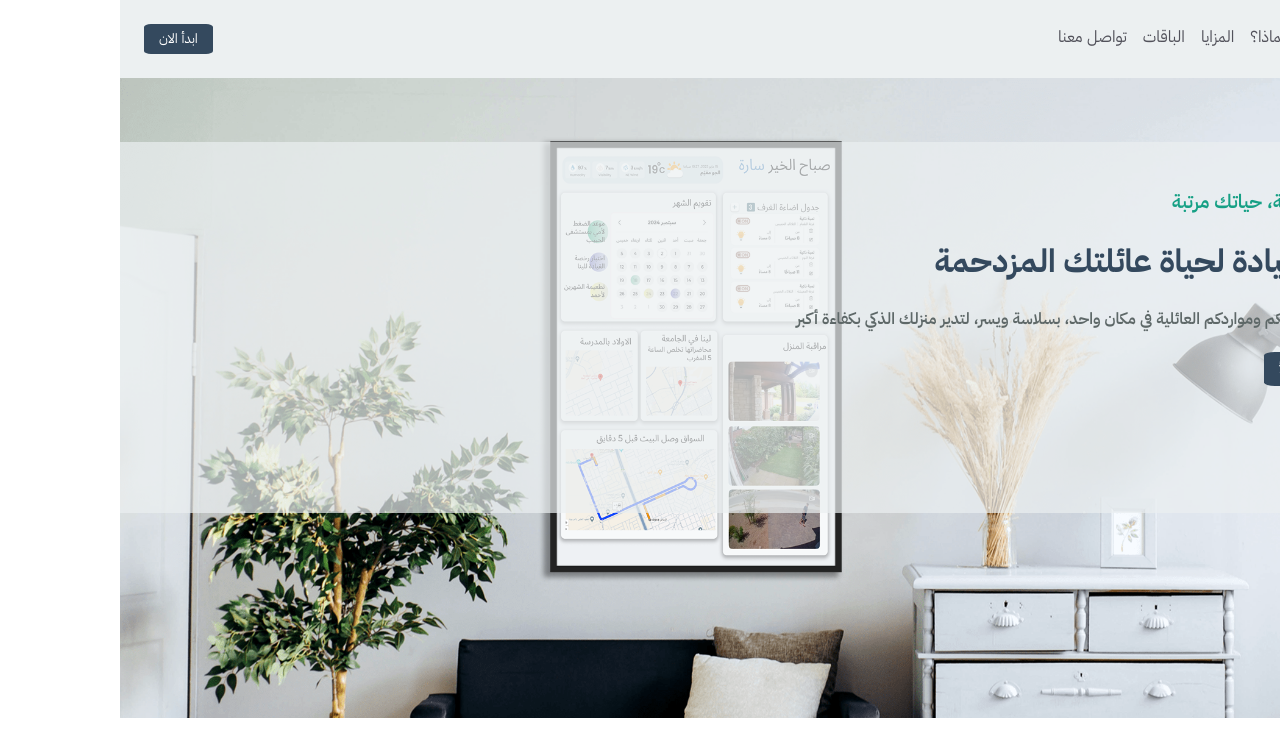
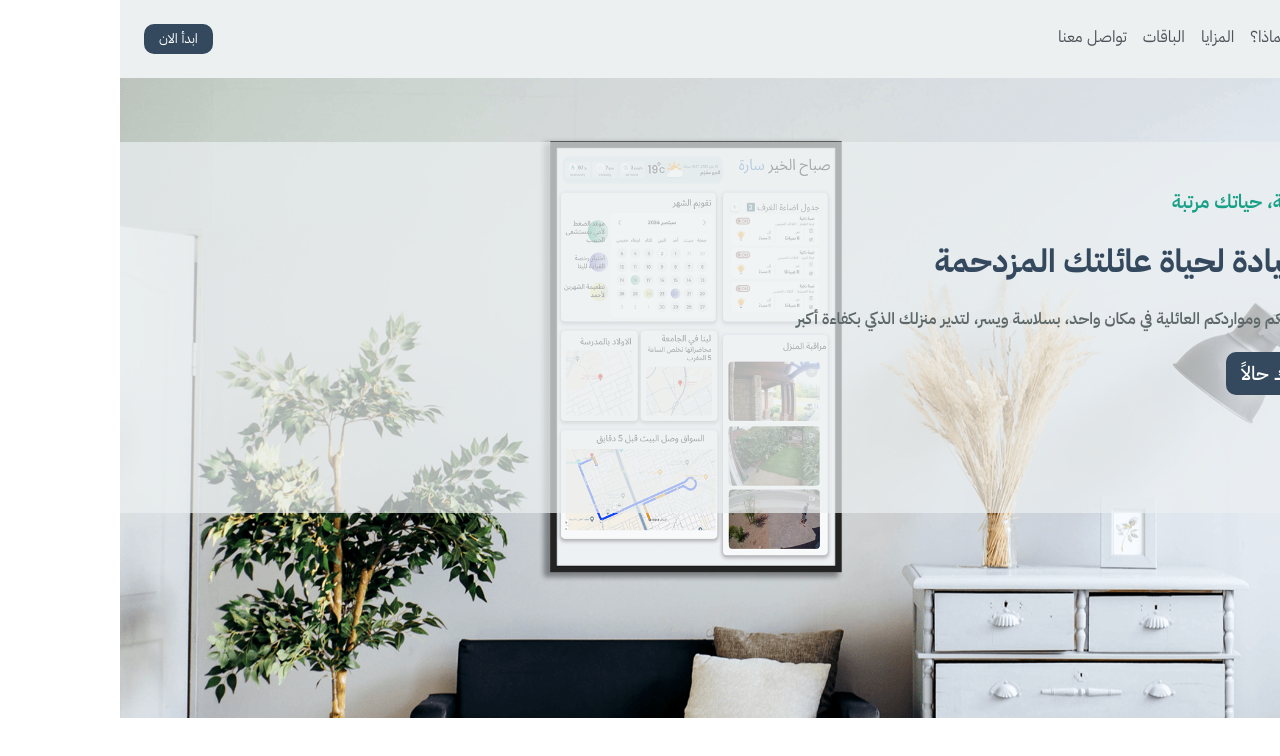
Before and after one commit to shahadmf/almarkz, a React (Create React App) app: page / in a window 1280 px wide. Shown: the top 756 px of the page. Built offline with nearby package versions, Linux system fonts and the light colour scheme.

Commit message:
button enhancemnt

```diff
--- a/src/App.scss
+++ b/src/App.scss
@@ -14,7 +14,7 @@
   }
 
   button{
-    border-radius: 10%;
+    border-radius: 10px;
     margin: 1rem;
     padding: 5px 15px;
     height: fit-content;
--- a/src/styles/Hero.scss
+++ b/src/styles/Hero.scss
@@ -38,12 +38,14 @@
   }
 
   button{
-    border-radius: 10%;
+    border-radius: 10px;
     padding: 7px 15px;
     height: fit-content;
     color: #fff;
     background-color: $soft-navy;
     border: none;
     font-family: Inter, 'IBM Plex Sans Arabic', sans-serif;
+    font-size: 1.2rem;
+    font-weight: 500;
   }
 }
```
